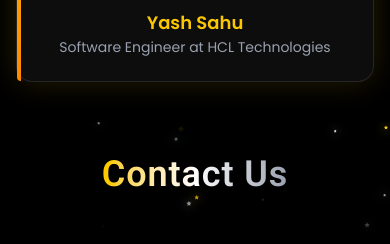
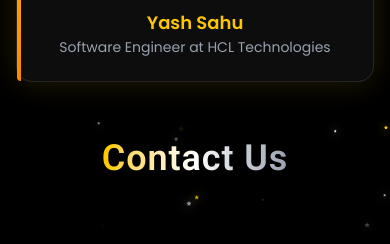
Before and after one commit to 4getDeepCode/Deep_Portfolio_website, a React (Vite) app in the folder deep-portfolio/: page / in a window 390 px wide. Shown: the part 10500-10744 px from the top of the page. Built offline with nearby package versions, Linux system fonts and the light colour scheme; no server answers.

Commit message:
update contact us page

```diff
--- a/deep-portfolio/src/sections/Contact.jsx
+++ b/deep-portfolio/src/sections/Contact.jsx
@@ -72,8 +72,8 @@ const Contact = () => {
       {/* TOP CENTER HEADING */}
       <h2
         className="
-        top-8 sm:top-2
-        text-2xl sm:text-5xl font-semibold
+        top-4 sm:top-2 mb-8 tracking-wide text-center
+        text-4xl sm:text-5xl font-semibold
           absolute left-1/2 -translate-x-1/2
           text-4xl font-semibold tracking-wide
           bg-clip-text text-transparent
```
